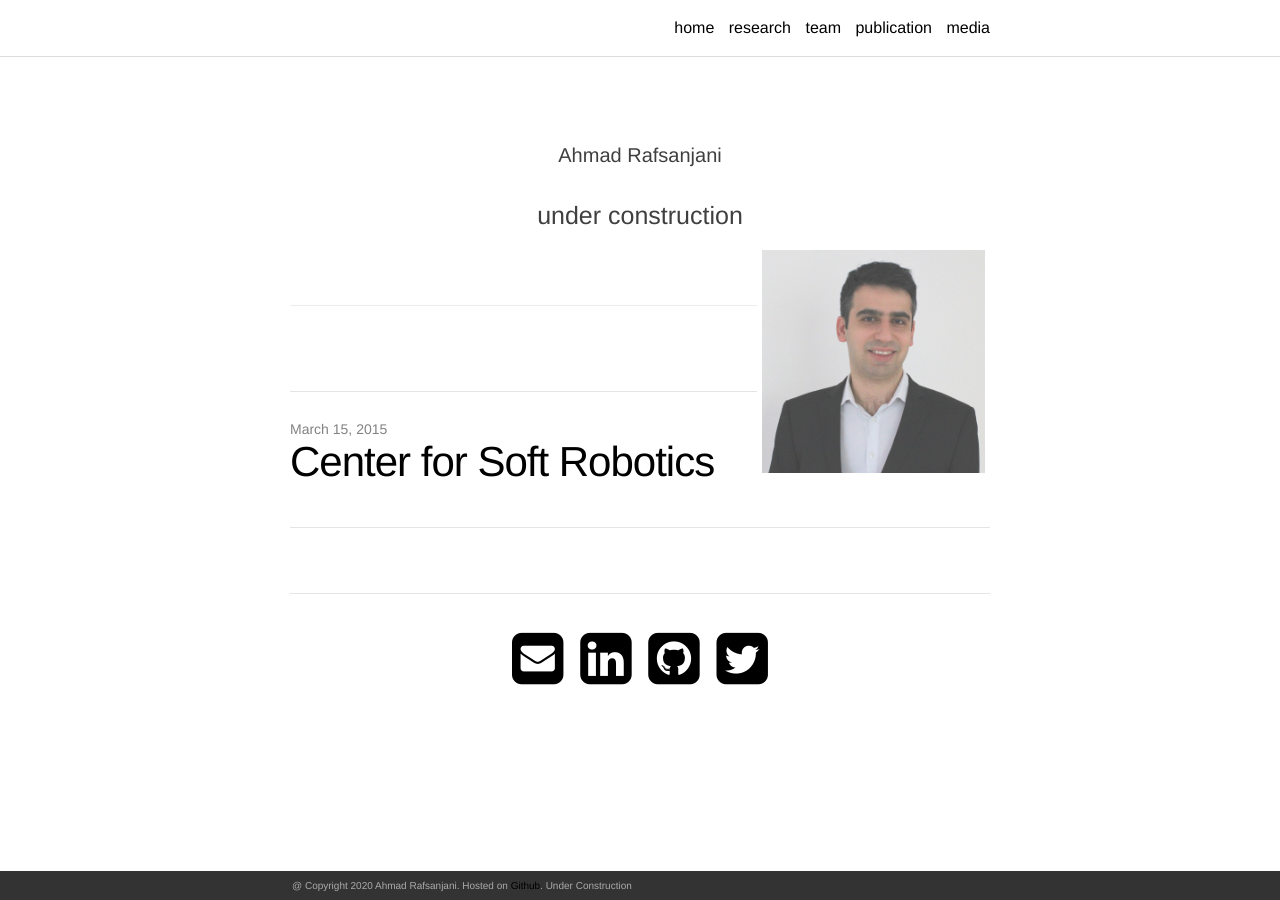
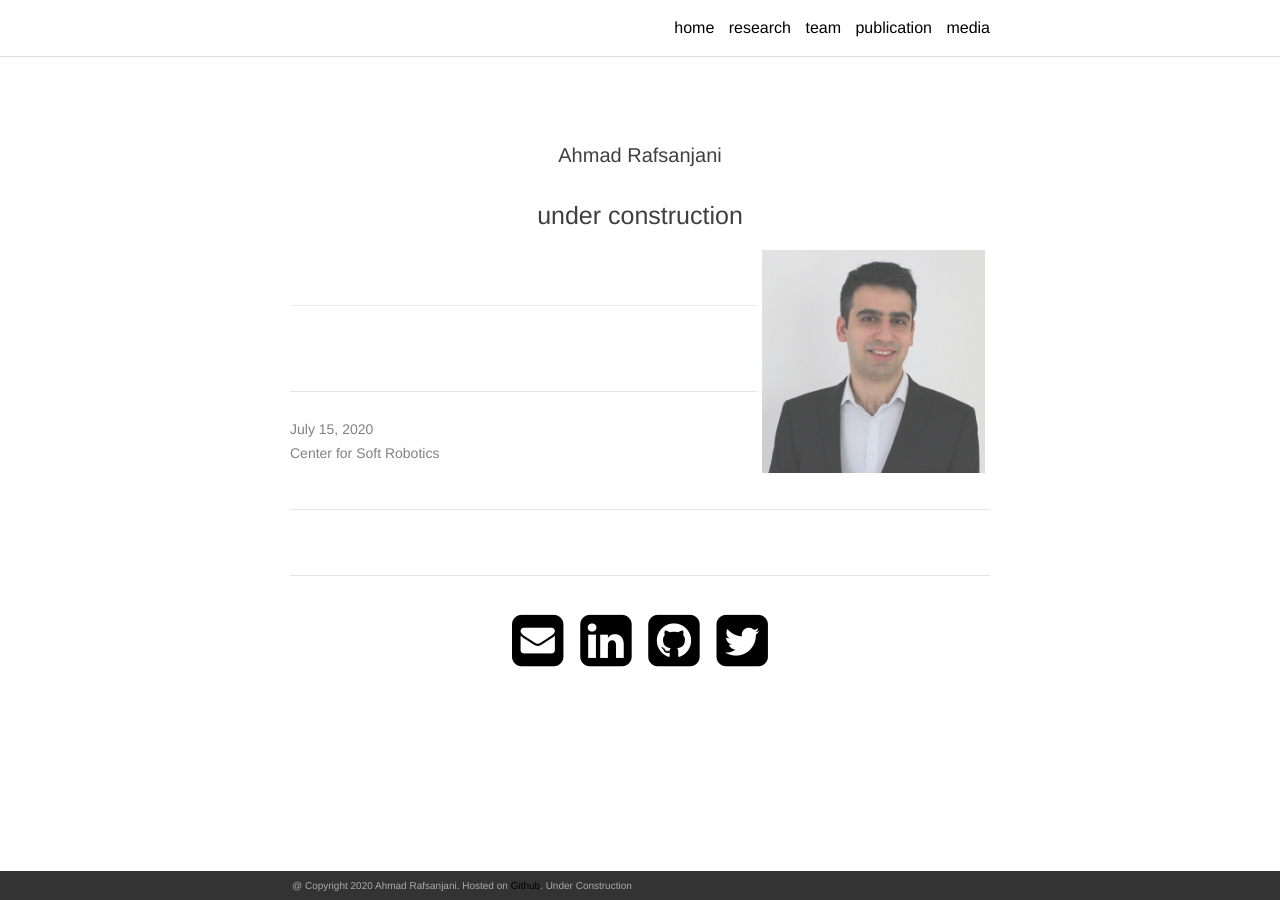
Before and after one commit to ahmadrafsanjani/ahmadrafsanjani.github.io, a Jekyll site: the page built from index.html, in a window 1280 px wide. Built offline with Jekyll 4.4.1, drawn with Linux system fonts in a browser that asks for light colours; nearby versions of some CDN libraries; the list of posts is cut into pages by our own code; a style sheet for code colours, icons or effects is not loaded.

Commit message:
commit 1

```diff
--- a/_posts/2020-07-04-SDU.markdown
+++ b/_posts/2020-07-04-SDU.markdown
@@ -1,7 +1,7 @@
 ---
 layout: post
 title:  Center for Soft Robotics
-date:   2015-03-15
+date:   2020-07-15
 description: I will join SDU Biorobotics
 ---
 We will start from August 2020.
--- a/index.html
+++ b/index.html
@@ -22,7 +22,7 @@ layout: default
     {% for post in paginator.posts %}
       <li>
         <p class="post-meta">{{ post.date | date: '%B %-d, %Y' }}</p>
-        <p><a class="post-title" href="{{ post.url | prepend: site.baseurl }}">{{ post.title }}</a></p>
+        <p><a class="post-meta" href="{{ post.url | prepend: site.baseurl }}">{{ post.title }}</a></p>
         <br/>
         <hr/>
       </li>
```
